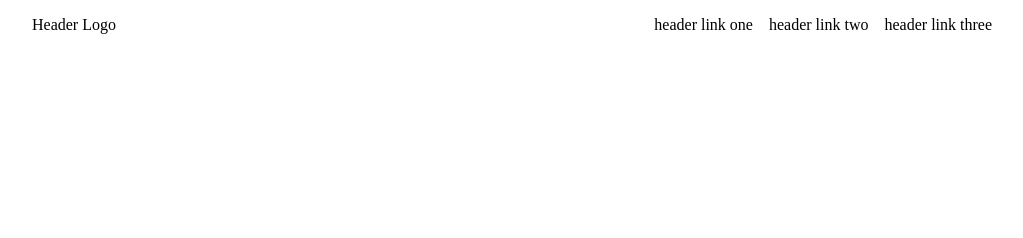
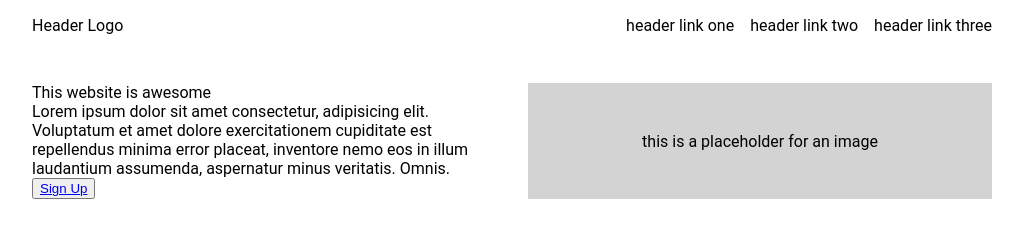
Before and after one commit to alvinlimjy/landing-page, a plain HTML site: page index.html in a window 1280 px wide. Shown: the whole page, without its empty margins (128-1151 px from the left). Drawn offline with Linux system fonts and the light colour scheme.

Commit message:
Layout Hero Section

```diff
--- a/index.html
+++ b/index.html
@@ -17,7 +17,17 @@
         </ul>
     </div>
 
-
+    <div class="hero-section">
+        <div class="text">
+            <div class="title">This website is awesome</div>
+            <div class="description">Lorem ipsum dolor sit amet consectetur, adipisicing elit. Voluptatum et amet dolore
+                exercitationem cupiditate est repellendus minima error placeat, inventore nemo eos in illum laudantium
+                assumenda, aspernatur minus veritatis. Omnis.</div>
+            <button><a href="#">Sign Up</a></button>
+        </div>
+        <div class="image">this is a placeholder for an image
+        </div>
+    </div>
 </body>
 
 </html>
--- a/style.css
+++ b/style.css
@@ -1,3 +1,7 @@
+body {
+    font-family: roboto,sans-serif;
+}
+
 /* Header Layout*/
 .header {
     display: flex;
@@ -23,3 +27,26 @@ body {
     text-decoration: none;
     color: black;
 }
+
+/* Hero Section Layout */
+.hero-section {
+    display: flex;
+    justify-content: space-between;
+    margin: 32px 0;
+    gap: 16px;
+}
+
+.hero-section .text{
+    width: 50%;
+}
+
+.hero-section .image {
+    flex: 1;
+    flex-shrink: 0;
+    background-color: lightgray; /* Set a background color for the box */
+    display: flex; /* Center any content inside the box */
+    justify-content: center; /* Horizontally center content */
+    align-items: center; /* Vertically center content */
+    font-size: 16px; /* Optional: Add text styling */
+    color: black; /* Optional: Text color */
+}
```
